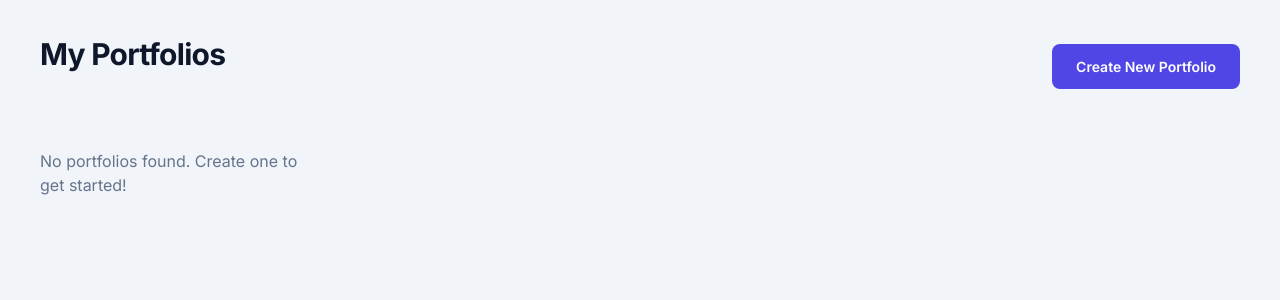
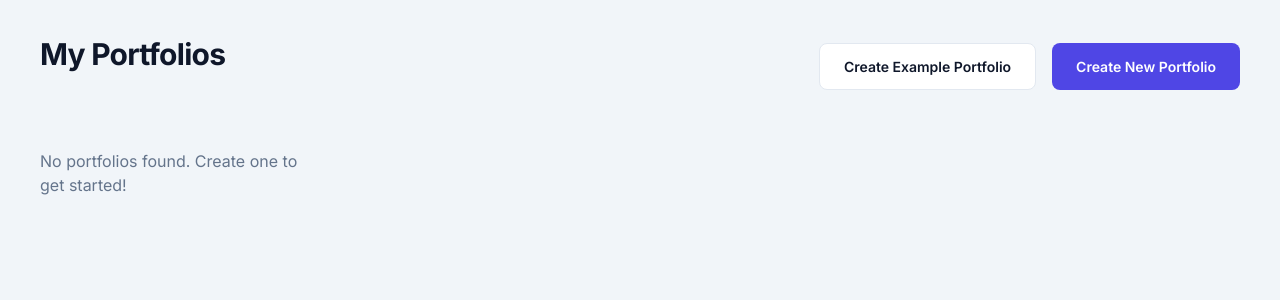
Before and after one commit to rightedges/market_rotation, a Flask app: page /portfolio/ in a window 1280 px wide. Shown: the part 69-369 px from the top of the page. Run offline with Flask 3, Linux system fonts and the light colour scheme; the visitor is signed in with stand-in values (Sample User, id 1); data that the repository does not hold is empty.

Commit message:
Added Default Example Portfolio

```diff
--- a/app/routes/portfolio.py
+++ b/app/routes/portfolio.py
@@ -24,6 +24,29 @@ def create():
         flash('Portfolio created successfully!')
         return redirect(url_for('portfolio.index'))
     return render_template('portfolio/create.html')
+
+@bp.route('/create_example')
+@login_required
+def create_example():
+    # Create example portfolio
+    portfolio = Portfolio(name='Example Portfolio (Test)', type='RRSP', owner=current_user)
+    db.session.add(portfolio)
+
+    # Add holdings (25% each)
+    holdings_data = [
+        ('VOO', 10, 25.0),
+        ('QQQ', 10, 25.0),
+        ('BRK-B', 10, 25.0),
+        ('SPMO', 10, 25.0)
+    ]
+
+    for symbol, units, target in holdings_data:
+        holding = Holding(symbol=symbol, units=units, target_percentage=target, portfolio=portfolio)
+        db.session.add(holding)
+
+    db.session.commit()
+    flash('Example portfolio created! Feel free to test the features and delete it later.')
+    return redirect(url_for('portfolio.index'))
 
 @bp.route('/<int:id>')
 @login_required
--- a/app/templates/portfolio/index.html
+++ b/app/templates/portfolio/index.html
@@ -3,7 +3,10 @@
 {% block content %}
 <div class="portfolio-header">
     <h2>My Portfolios</h2>
-    <a href="{{ url_for('portfolio.create') }}" class="btn-primary">Create New Portfolio</a>
+    <div class="actions" style="display: flex; gap: 1rem;">
+        <a href="{{ url_for('portfolio.create_example') }}" class="btn-secondary">Create Example Portfolio</a>
+        <a href="{{ url_for('portfolio.create') }}" class="btn-primary">Create New Portfolio</a>
+    </div>
 </div>
 
 <div class="portfolio-grid">
```
Also changed, not shown: README.md.
